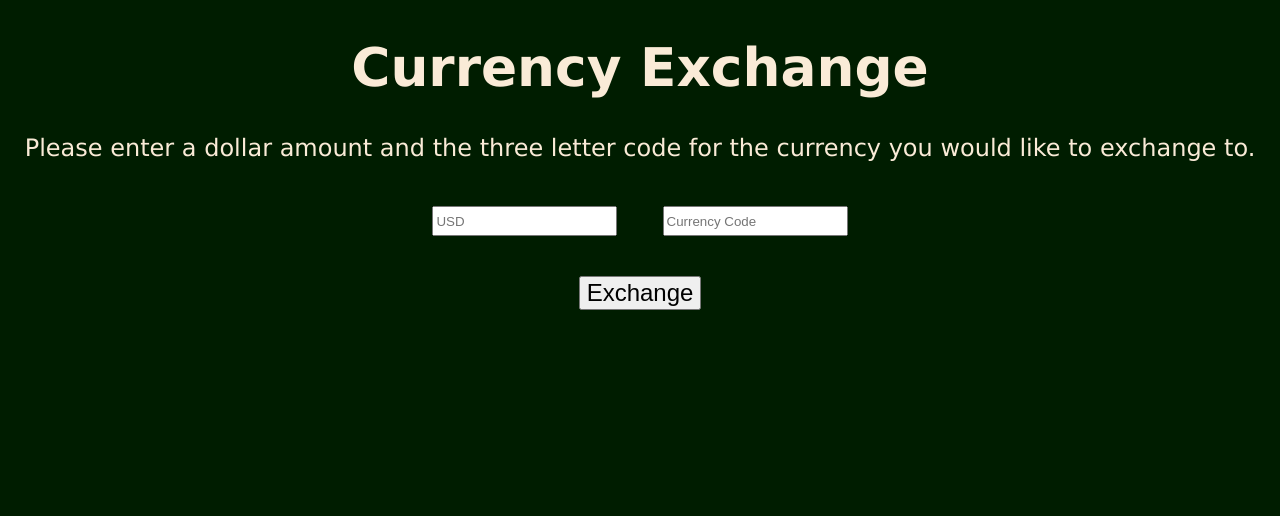
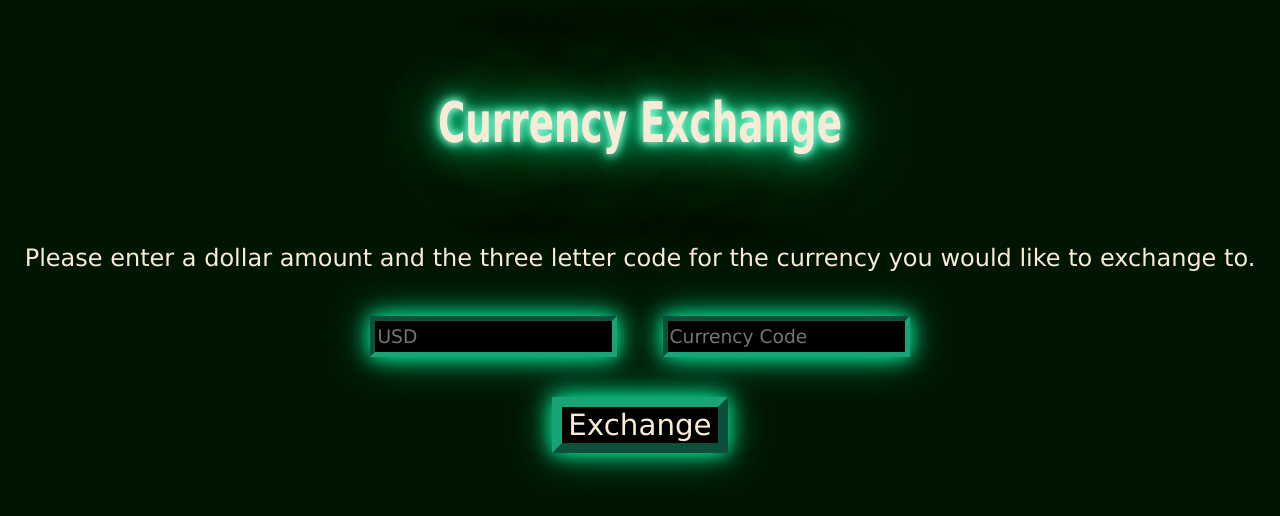
Before and after one commit to Khanjo/currency-exchange, a website built with webpack: page src/index.html in a window 1280 px wide. Built offline with nearby package versions, Linux system fonts and the light colour scheme.

Commit message:
finalize css styling

```diff
--- a/src/css/styles.css
+++ b/src/css/styles.css
@@ -1,12 +1,22 @@
 body {
     text-align: center;
     color: antiquewhite;
-    background-color: rgb(0, 29, 0);
+    background-color: rgb(0, 22, 0);
     font-family: Verdana, Geneva, Tahoma, sans-serif
 }
 
 h1 {
-    font-size: 40pt;
+    color: antiquewhite;
+    text-shadow:
+        0 0 7px rgb(165, 255, 225),
+        0 0 10px rgb(54, 255, 188),
+        0 0 21px #0fa,
+        0 0 42px #0fa,
+        0 0 84px rgb(0, 186, 124),
+        0 0 102px rgb(0, 99, 0);
+    font-size: 28pt;
+    transform: scale(1, 1.5);
+    margin: 100px;
 }
 
 p {
@@ -14,11 +24,30 @@ p {
 }
 
 input {
-    height: 18pt;
+    height: 22pt;
     margin: 20px;
+    font-size: 14pt;
+    font-family: Verdana, Geneva, Tahoma, sans-serif;
+    border-style: inset;
+    border-width: 5px;
+    background-color: black;
+    color: antiquewhite;
+    box-shadow:
+        0 0 20px #0fa,
+        0 0 40px rgb(0, 153, 102);
+    border-color: rgb(25, 164, 117);
 }
 
 button {
-    font-size: 18pt;
+    font-size: 22pt;
+    font-family: Verdana, Geneva, Tahoma, sans-serif;
     margin: 20px;
+    border-style: outset;
+    border-width: 10px;
+    border-color: rgb(25, 164, 117);
+    background-color: black;
+    color: antiquewhite;
+    box-shadow:
+        0 0 20px #0fa,
+        0 0 40px rgb(0, 153, 102);
 }
```
